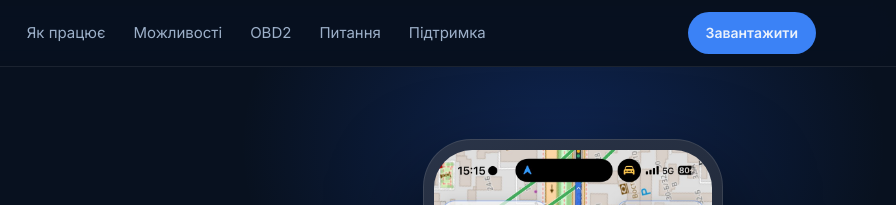
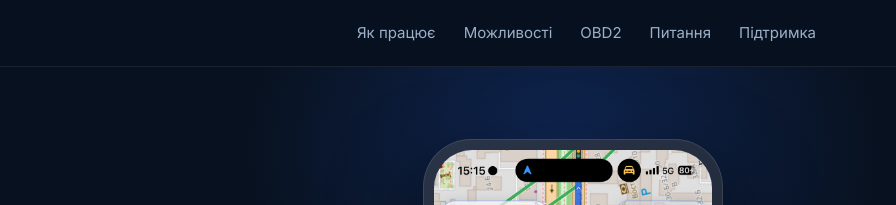
Before and after one commit to AlexFeoktistov/engivoobd, a plain HTML site: page dreivua/index.html in a window 1280 px wide. Shown: the top 205 px of the page, 384-1280 px from the left. Drawn offline with Linux system fonts and the light colour scheme.

Commit message:
DreivUA сайт: прибрано кнопку «Завантажити» з шапки
Co-Authored-By: Claude Opus 5.5 <noreply@anthropic.com>
Claude-Session: https://claude.ai/code/session_016cu4ZGeujwqgH61Ng1tZFp

```diff
--- a/dreivua/index.html
+++ b/dreivua/index.html
@@ -194,7 +194,6 @@ footer a:hover{color:var(--text)}
       <a href="#faq">Питання</a>
       <a href="#support">Підтримка</a>
     </nav>
-    <a class="cta" href="#download">Завантажити</a>
   </div>
 </header>
 
```
